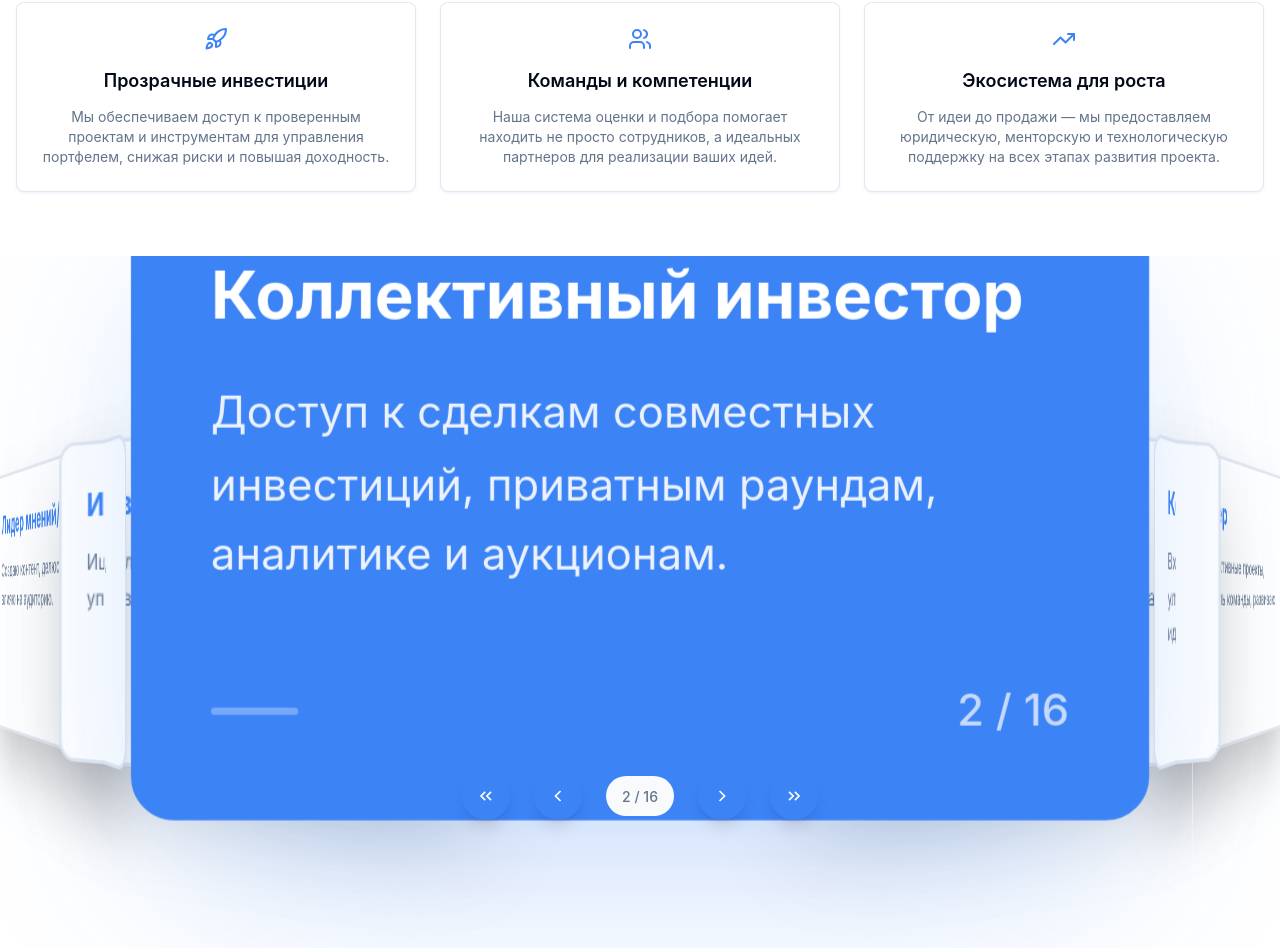
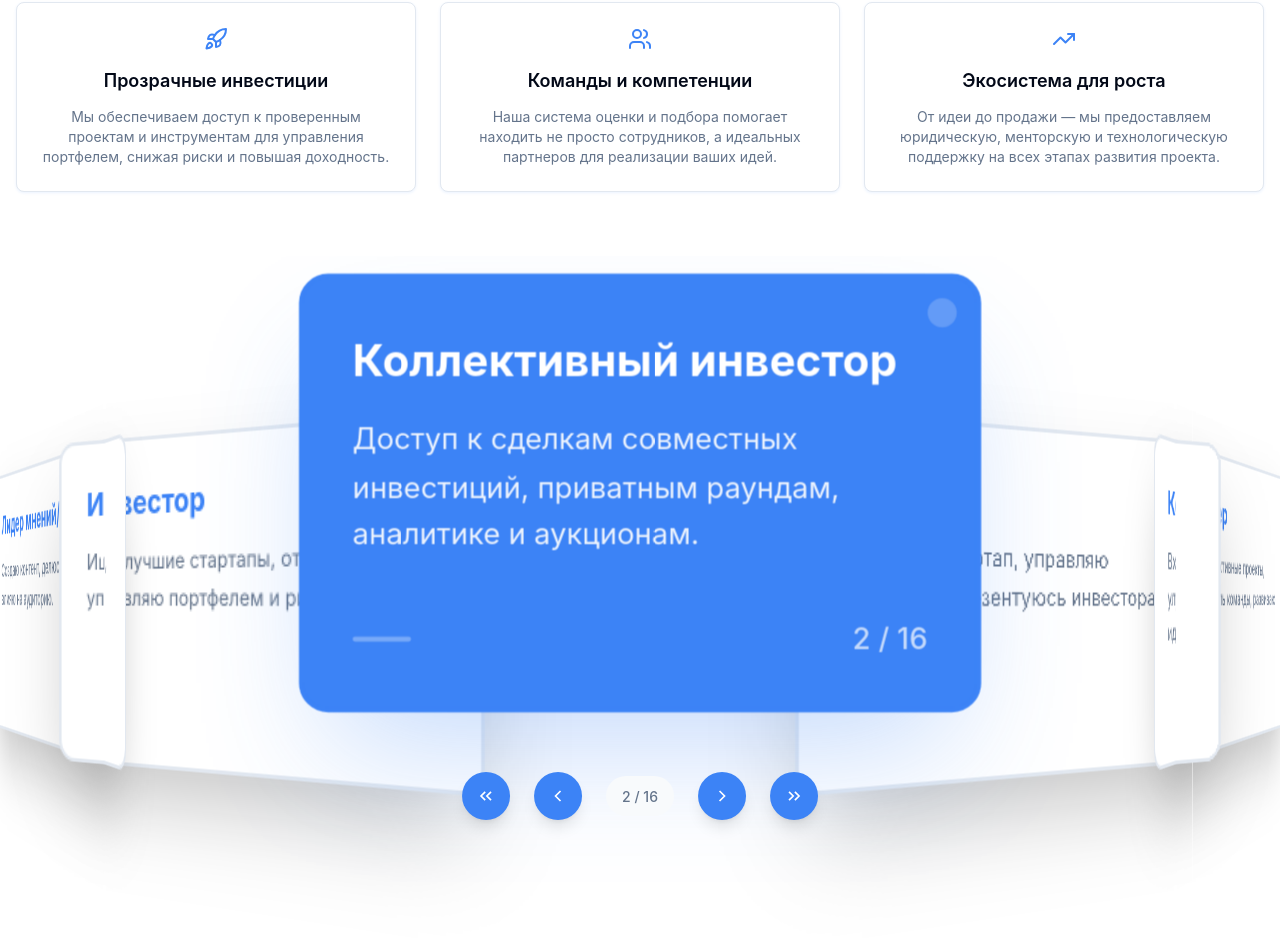
Before and after one commit to tbn01-acc/investex-launchpad, a React (Vite) app: page / in a window 1280 px wide. Shown: the part 843-1795 px from the top of the page. Built offline with nearby package versions, Linux system fonts and the light colour scheme.

Commit message:
Refactor: Decrease active card size

```diff
--- a/src/components/RoleAnimator.tsx
+++ b/src/components/RoleAnimator.tsx
@@ -61,7 +61,7 @@ const RoleAnimator = () => {
 
     // Calculate rotation and scale
     const rotationY = (angle * 180) / Math.PI;
-    const scale = 1; // Same size for all cards
+    const scale = isActive ? 0.67 : 1; // Active card smaller (1/1.5 = 0.67)
     const elevationY = isActive ? -30 : 0;
 
     // Bring active card significantly forward and center it
```
